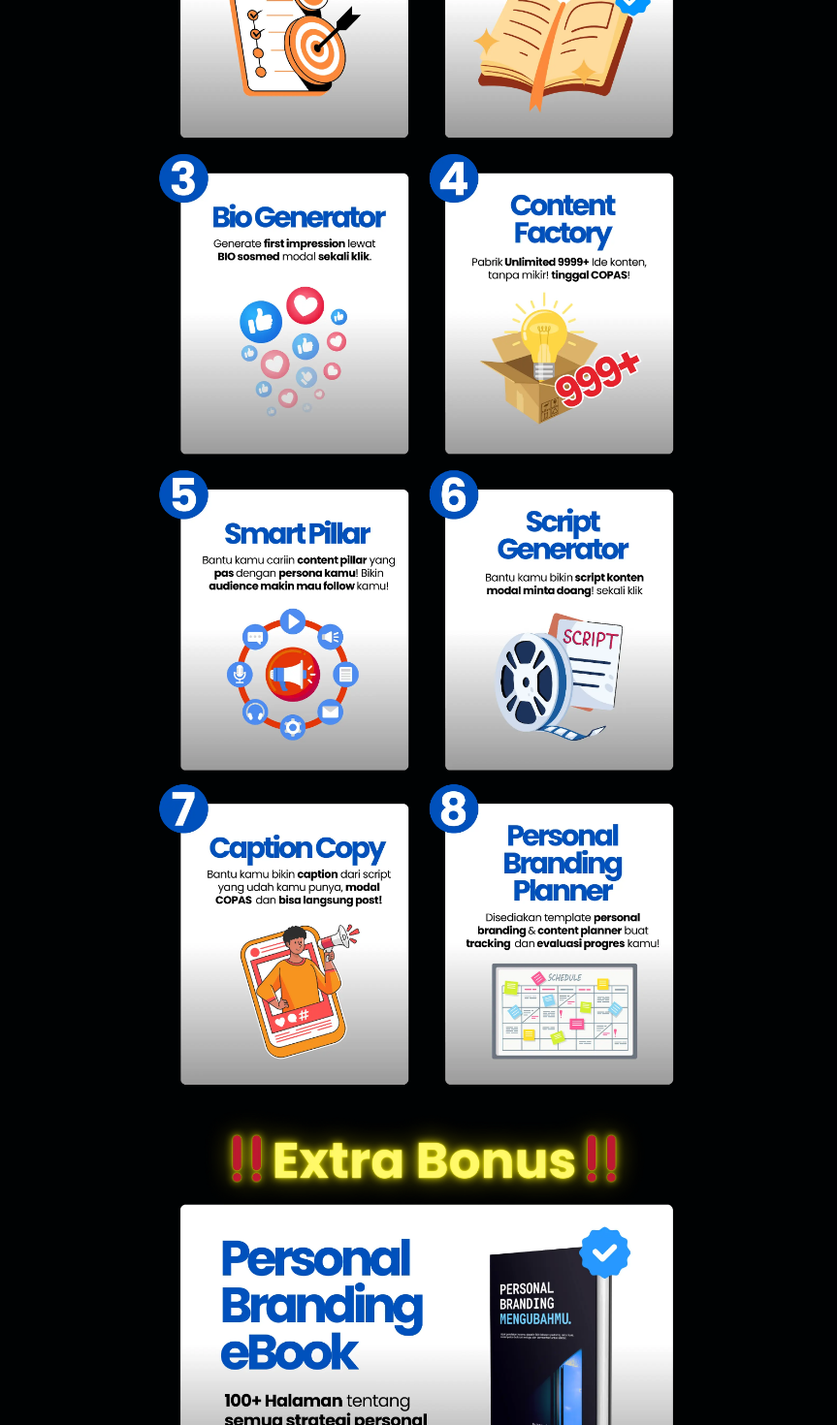
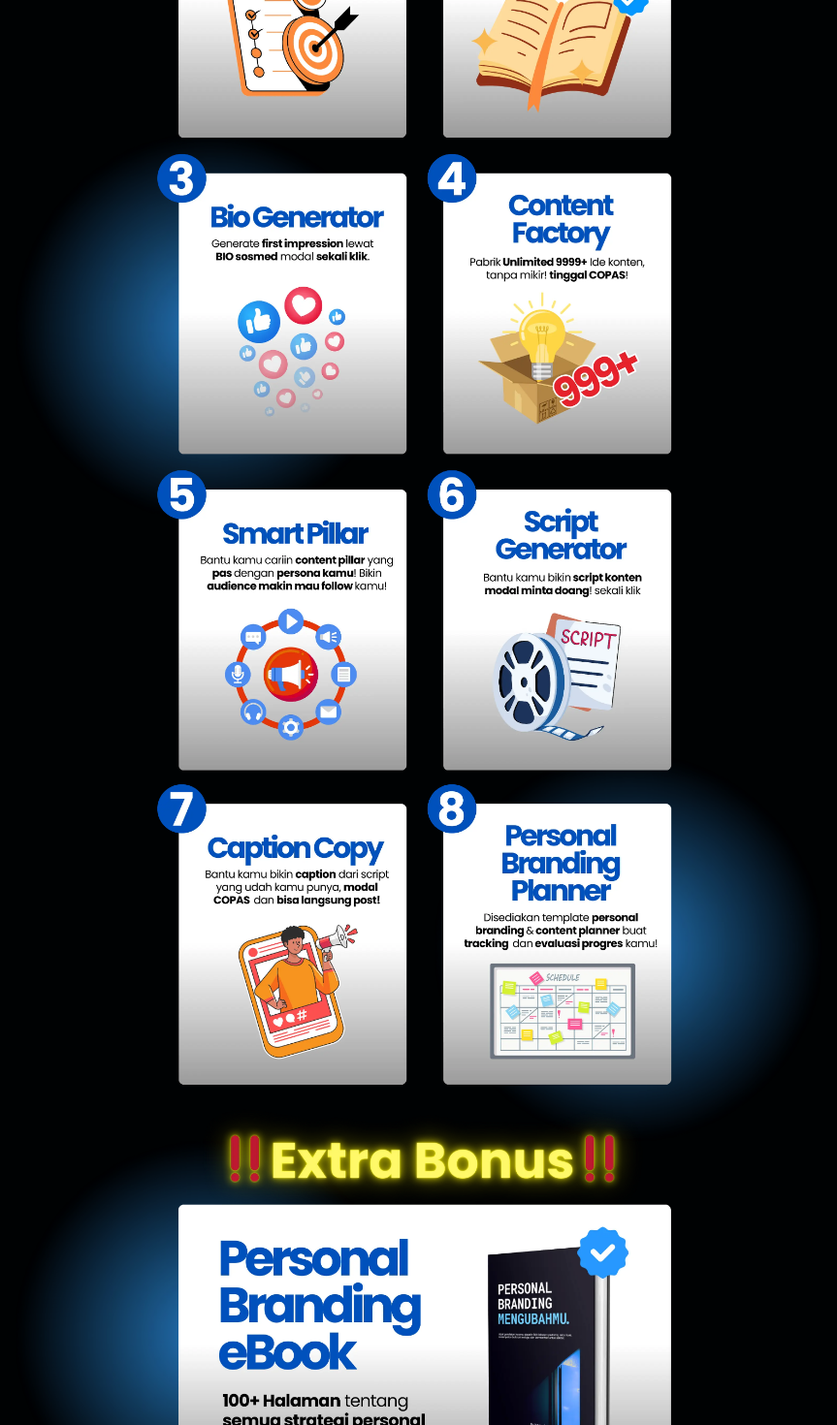
Before and after one commit to azhardanii/personal-branding-builder-lp, a Next.js app: page / in a window 1280 px wide. Shown: the part 4540-6010 px from the top of the page at 97% size, without its empty margins (208-1071 px from the left). Built offline with nearby package versions, Linux system fonts and the light colour scheme.

Commit message:
add & update circle ornament position

```diff
--- a/app/page.tsx
+++ b/app/page.tsx
@@ -30,7 +30,7 @@ export default function Home() {
 
       <Section className="text-center">
         <div className="relative w-full -mt-[40%] md:mt-32 lg:-mt-10 mx-auto">
-          <div className="absolute top-[10rem] -left-[14rem] lg:top-[24rem] lg:left-[5rem] w-[350px] md:w-auto h-auto md:bottom-10 md:right-3 -z-10">
+          <div className="absolute top-[10rem] -left-[14rem] md:top-[27rem] lg:top-[24rem] lg:left-[15rem] w-[350px] md:w-auto h-auto md:bottom-10 md:right-3 -z-10">
             <Image
               src="/pbbv2-circleornament.webp"
               alt="Testimoni Pengguna Personal Branding Builder"
@@ -40,7 +40,7 @@ export default function Home() {
               loading="lazy"
             />
           </div>
-          <div className="absolute top-[20rem] -right-[15rem] lg:top-[42rem] lg:right-[4rem] w-[350px] md:w-auto h-auto md:bottom-10 md:right-3 -z-10">
+          <div className="absolute top-[20rem] -right-[15rem] md:top-[49rem] lg:top-[42rem] lg:right-[14rem] w-[350px] md:w-auto h-auto -z-10">
             <Image
               src="/pbbv2-circleornament.webp"
               alt="Testimoni Pengguna Personal Branding Builder"
@@ -151,13 +151,44 @@ export default function Home() {
       </div>
 
       <Section>
-        <div className="max-w-xl mx-auto -mt-5 text-white">
+        <div className="relative max-w-xl mx-auto -mt-5 text-white">
+          <div className="absolute top-[12rem] -left-[13rem] md:-left-[19rem] md:top-[27rem] lg:top-[28rem] lg:-left-[8rem] w-[350px] md:w-auto h-auto md:bottom-10 md:right-3 -z-10">
+            <Image
+              src="/pbbv2-circleornament.webp"
+              alt="Testimoni Pengguna Personal Branding Builder"
+              width={400}
+              height={100}
+              className="opacity-75"
+              loading="lazy"
+            />
+          </div>
+          <div className="absolute top-[37rem] -right-[13rem] md:-right-[19rem] md:top-[68rem] lg:top-[68rem] lg:-right-[8rem] w-[350px] md:w-auto h-auto -z-10">
+            <Image
+              src="/pbbv2-circleornament.webp"
+              alt="Testimoni Pengguna Personal Branding Builder"
+              width={400}
+              height={100}
+              className="opacity-75"
+              loading="lazy"
+            />
+          </div>
+          <div className="absolute top-[52rem] -left-[13rem] md:-left-[19rem] md:top-[93rem] lg:top-[93rem] lg:-left-[8rem] w-[350px] md:w-auto h-auto -z-10">
+            <Image
+              src="/pbbv2-circleornament.webp"
+              alt="Testimoni Pengguna Personal Branding Builder"
+              width={400}
+              height={100}
+              className="opacity-75"
+              loading="lazy"
+            />
+          </div>
+
           <Image
             src="/pbbv2-allfeature.webp"
             alt="Preview Personal Branding Builder"
             width={1000}
             height={1500}
-            className="mx-auto"
+            className="mx-auto -ml-0.5"
             loading="lazy"
           />
         </div>
```
